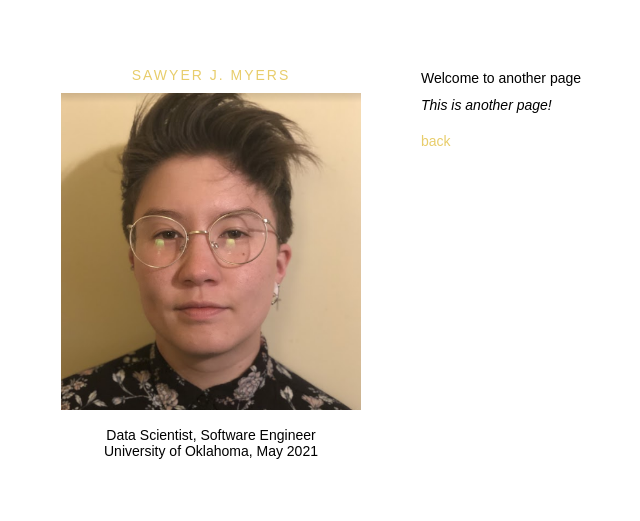
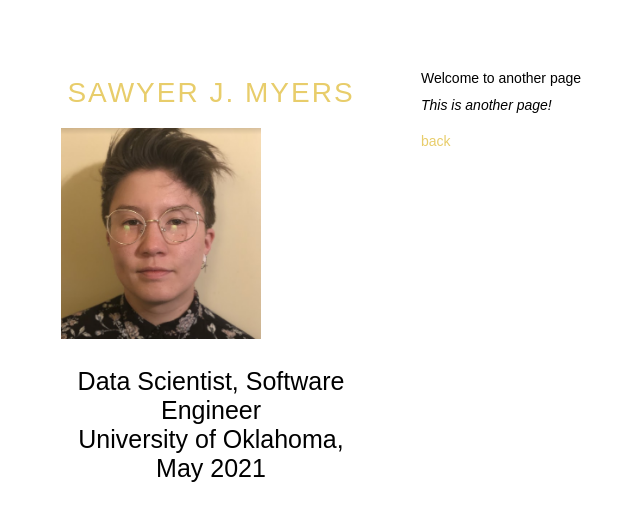
Before and after one commit to myer0432/myer0432.github.io, a Jekyll site: the page built from another-page.md, in a window 1280 px wide. Shown: the top 521 px of the page, without its empty margins (149-789 px from the left). Built offline with Jekyll 4.4.1, drawn with Linux system fonts in a browser that asks for light colours; our own code applies the rules of GitHub Pages for plain Markdown files.

```diff
--- a/_layouts/default.html
+++ b/_layouts/default.html
@@ -14,10 +14,10 @@
   <body>
     <div class="wrapper">
       <header>
-        <h1><center><a href="{{ "/" | absolute_url }}" width="150">{{ site.title }}</a></center></h1>
+        <h1><center><a href="{{ "/" | absolute_url }}" width="200">{{ site.title }}</a></center></h1>
 
         {% if site.logo %}
-          <img src="{{site.logo | relative_url}}" alt="Logo" />
+          <img src="{{site.logo | relative_url}}" alt="Logo" width="200"/>
         {% endif %}
 
         <h3><center>{{ site.role }}<br>{{ site.education }}</center></h6>
--- a/_sass/jekyll-theme-minimal.scss
+++ b/_sass/jekyll-theme-minimal.scss
@@ -4,7 +4,7 @@
 body {
   background-color: #fff;
   padding:50px;
-  font: 14px Arial, Helvetica, sans-serif;
+  font:14px Arial, Helvetica, sans-serif;
   color:#000;
 }
 
@@ -14,13 +14,13 @@
 }
 
 h1 {
-  font:28px;
+  font-size:28px;
   text-transform:uppercase;
   letter-spacing:2px;
 }
 
 h3 {
-  font:25px;
+  font-size:25px;
 }
 
 p, ul, ol, table, pre, dl {
```
